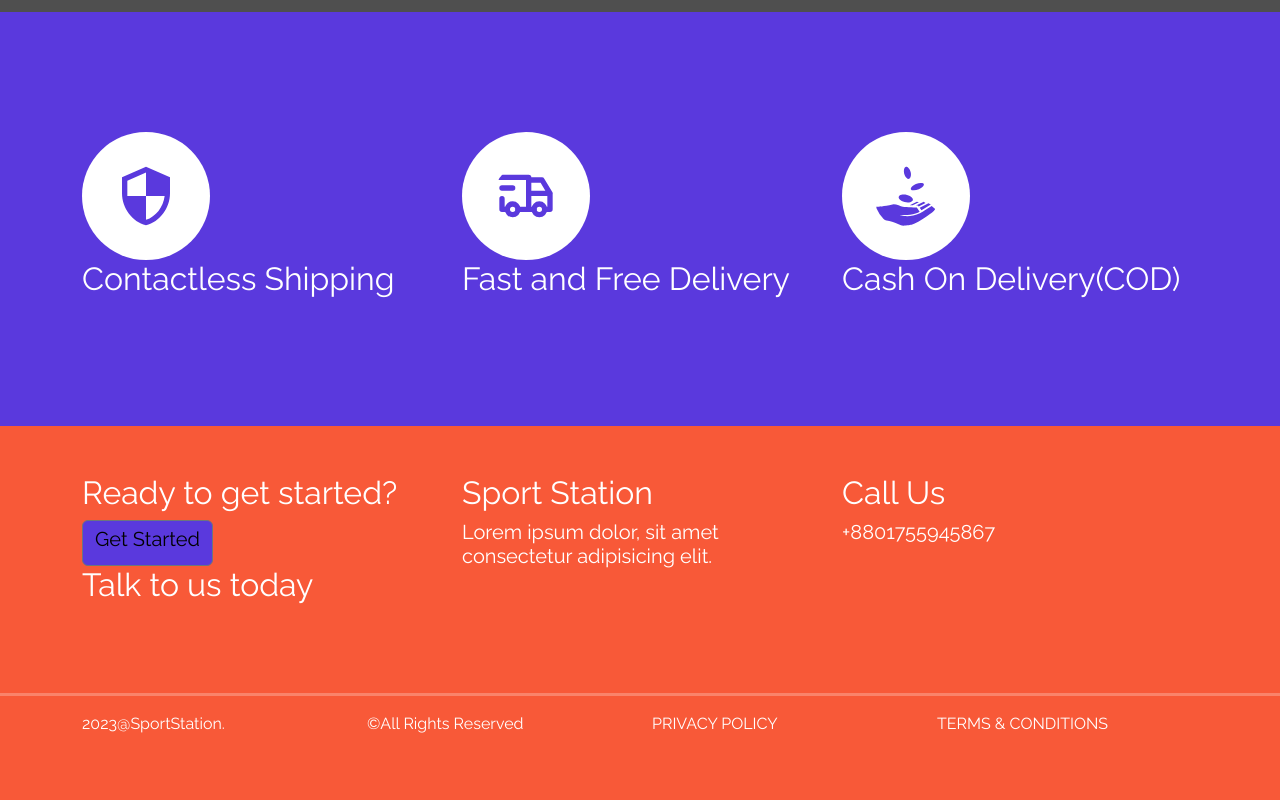
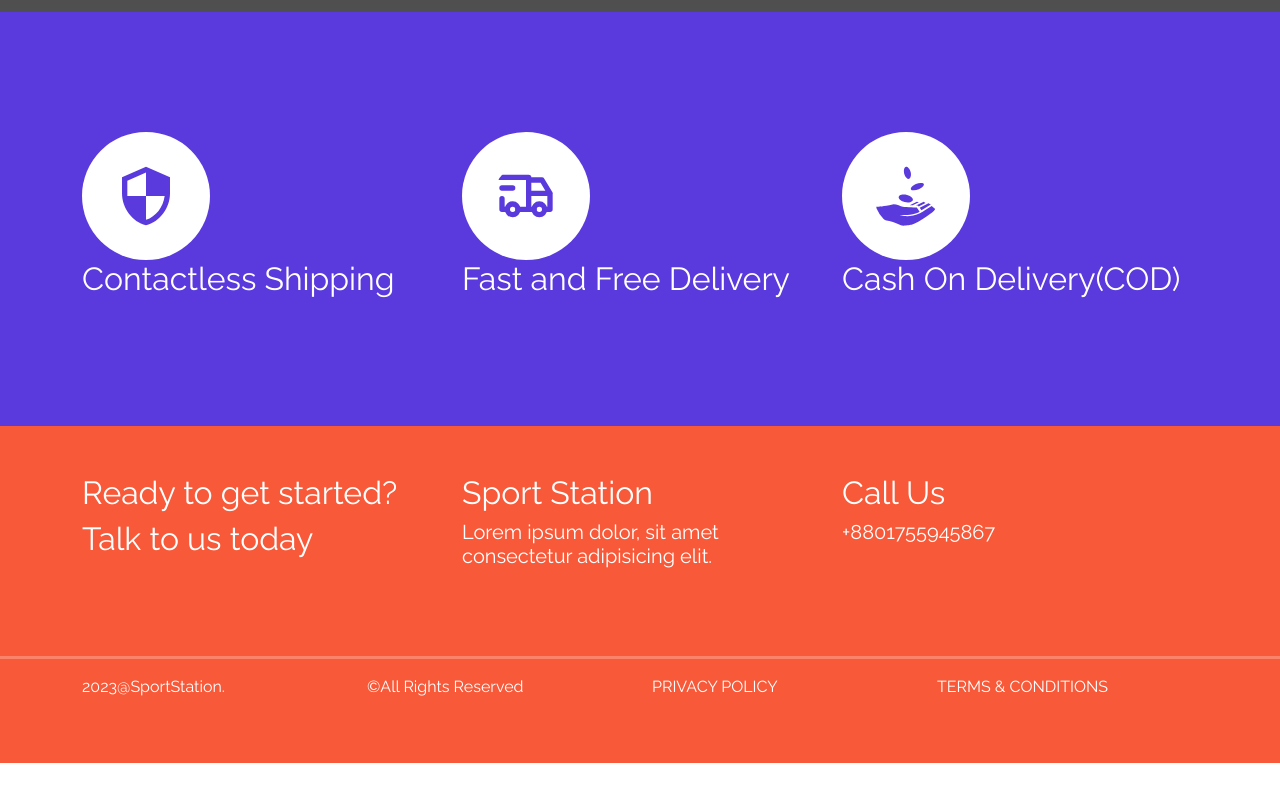
Before and after one commit to mmmim24/Sport-Station, a React (Create React App) app in the folder client/: page / in a window 1280 px wide. Shown: the part 457-1257 px from the top of the page. After the commit the page ends 1220 px from the top, so only its background shows below. Built offline with nearby package versions, Linux system fonts and the light colour scheme; grey boxes are pictures that could not be loaded.

Commit message:
contact button will add later after submission

```diff
--- a/client/src/components/Info.js
+++ b/client/src/components/Info.js
@@ -11,7 +11,7 @@ const Info = () => {
             <div className="col">
               <h2>Ready to get started?</h2>
               <div>
-                <Button className="btn colorTwo"><NavLink to="/contacts" className='lnk'> <h5>Get Started</h5> </NavLink></Button>
+                {/* <Button className="btn colorTwo"><NavLink to="/contacts" className='lnk'> <h5>Get Started</h5> </NavLink></Button> */}
                 <h2>Talk to us today</h2>
               </div>
             </div>
```
